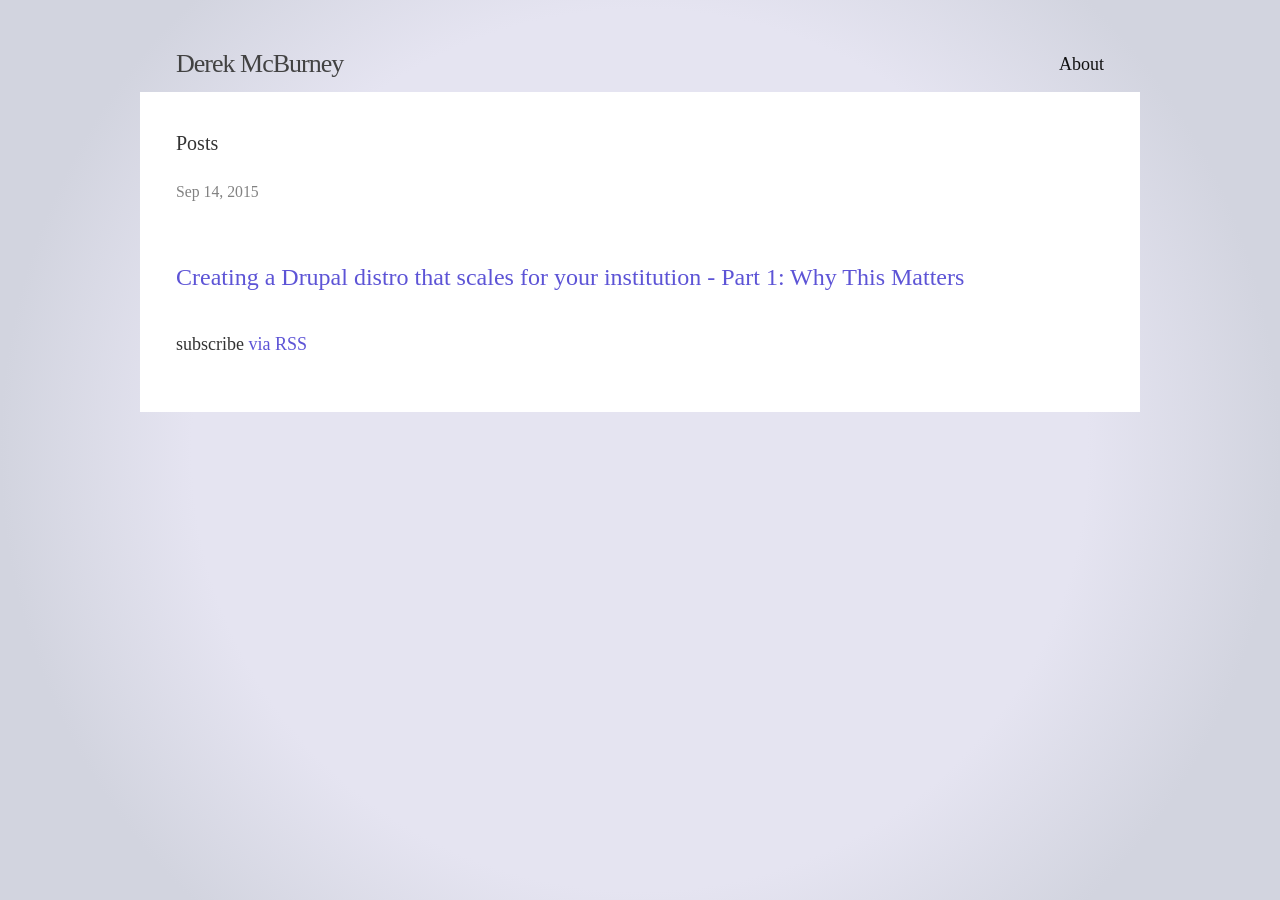
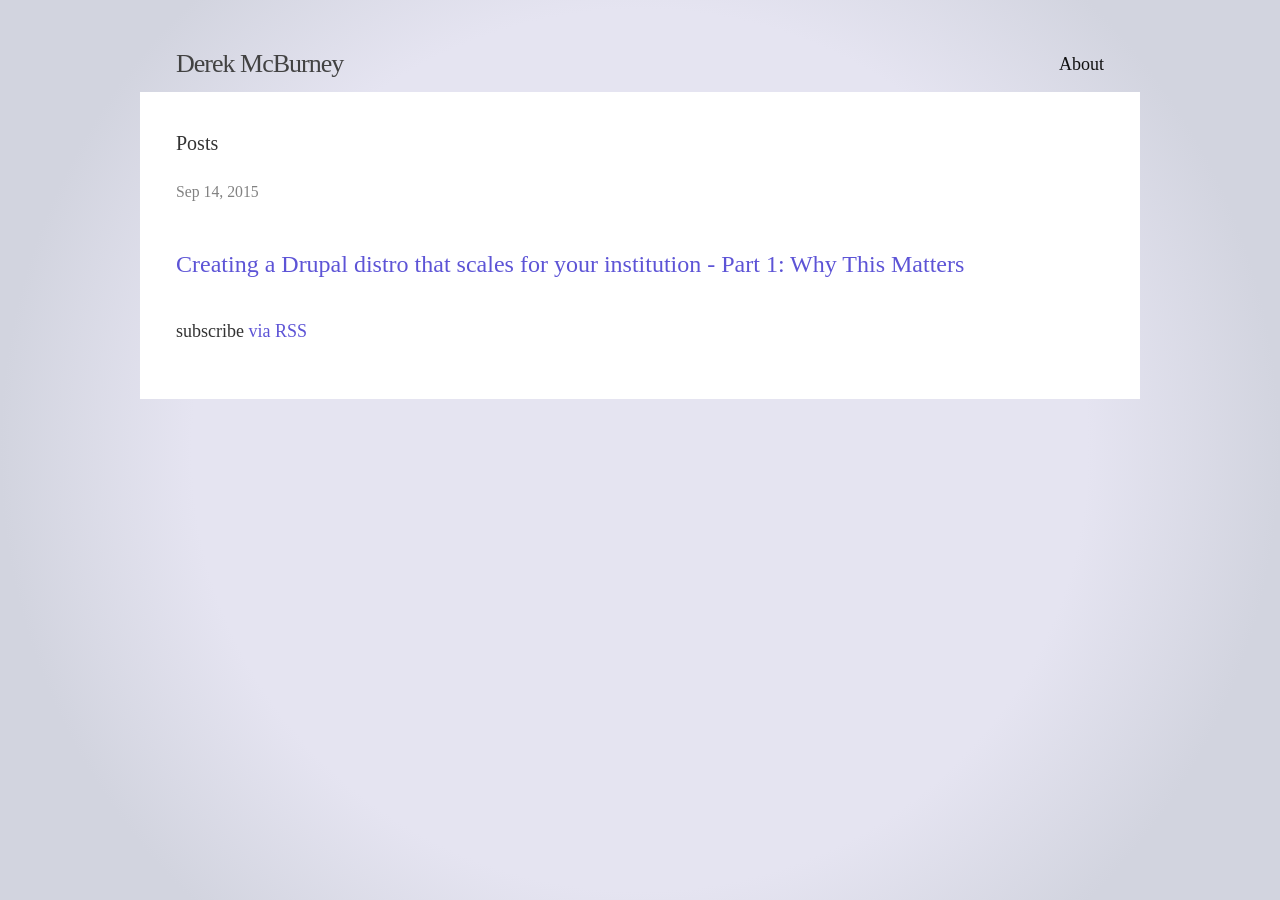
Before and after one commit to dmcb/dmcb-dot-dev, a Jekyll site: the page built from index.html, in a window 1280 px wide. Built offline with Jekyll 4.4.1, drawn with Linux system fonts in a browser that asks for light colours.

Commit message:
Changes header margins on mobile

```diff
--- a/css/main.scss
+++ b/css/main.scss
@@ -77,7 +77,11 @@
 	h2 {
 		font-family: "gnuolane";
 		font-weight: normal;
-		margin-top: 2em;
+		margin-top: 1.5em;
+
+		@include media-query($on-palm) {
+			margin: 0.5em 0;
+		}
 	}
 
 	.site-header {
```
